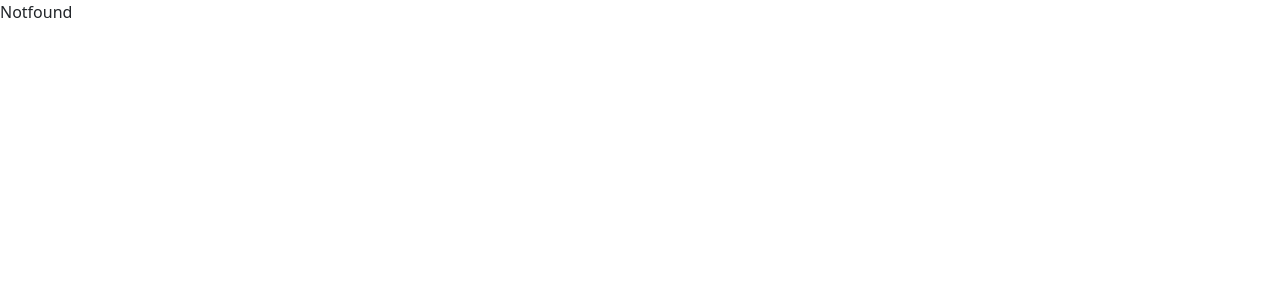
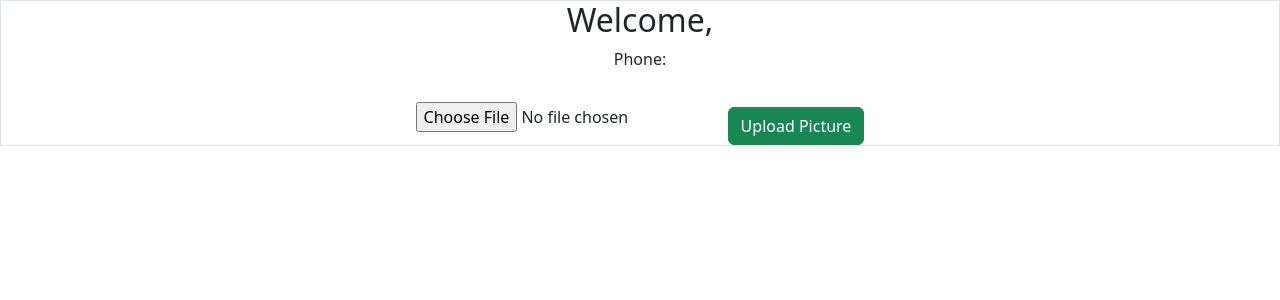
Before and after one commit to devtescode/Opay_Frontend, a React (Vite) app: page /upload in a window 1280 px wide. Shown: the top 300 px of the page. Built offline with nearby package versions, Linux system fonts and the light colour scheme.

Commit message:
update profile

```diff
--- a/src/App.jsx
+++ b/src/App.jsx
@@ -17,6 +17,7 @@ import TransactionDetails from './assets/components/TransactionDetailspage/Trans
 import TransactionDetailsBanks from './assets/components/TransactionDetailsBanks/TransactionDetailsBanks'
 import Addmoney from './assets/components/Addmoneypage/Addmoney'
 import Search from './assets/components/Searchpage/Search'
+import Uploadpicture from './assets/components/Uploadpicture/Uploadpicture'
 // import { useEffect, useState } from 'react'
 // import Opaypage from './assets/components/Opaypage'
 
@@ -58,6 +59,7 @@ function App() {
       <Route path='/addmoney' element={<Addmoney/>}/>
       {/* <Route path='/opay' element={<Opaypage/>}/> */}
       <Route path='/search' element={<Search/>}/>
+      <Route path='/upload' element={<Uploadpicture/>}/>
       <Route path='*' element={<Notfound/>}/>
     </Routes>
     </>
--- a/src/assets/components/BottomNavigation.jsx
+++ b/src/assets/components/BottomNavigation.jsx
@@ -15,6 +15,10 @@ const BottomNavigation = () => {
     localStorage.removeItem("token");
     localStorage.removeItem("selectedAccount");
     localStorage.removeItem("transferAmount");
+  }
+
+  const uploadPicture =()=>{
+    navigate("/upload")
   }
   return (
     <Navbar fixed="bottom" bg="white" className="border-top">
@@ -40,7 +44,7 @@ const BottomNavigation = () => {
           </span>
           <span className="small">Finance</span>
         </Nav.Link>
-        <Nav.Link className="d-flex flex-column align-items-center text-muted">
+        <Nav.Link className="d-flex flex-column align-items-center text-muted" onClick={uploadPicture}>
           <span className="fs-4">
             <CreditCard size={24} />
           </span>
--- /dev/null
+++ b/src/assets/components/Uploadpicture/Uploadpicture.jsx
@@ -0,0 +1,92 @@
+
+
+import { useEffect, useState } from 'react';
+import axios from 'axios';
+import { API_URLS } from '../../../../utils/apiConfig';
+
+const Uploadpicture = () => {
+    const [file, setFile] = useState(null);
+    const [username, setUsername] = useState('');
+    const [phoneNumber, setPhoneNumber] = useState('');
+    const [profilePicture, setProfilePicture] = useState('');
+    const [loading, setLoading] = useState(false);
+
+    // 🚀 Fetch user data from localStorage on page load
+    useEffect(() => {
+        const storedUser = localStorage.getItem('user');
+        if (storedUser) {
+            const parsedUser = JSON.parse(storedUser);
+            setUsername(parsedUser.username);
+            setPhoneNumber(parsedUser.phoneNumber);
+            setProfilePicture(parsedUser.profilePicture); // Also set the profile picture
+        }
+    }, []);
+
+    const handleUpload = async () => {
+        const userData = JSON.parse(localStorage.getItem('user'));
+        const userId = userData?.userId;
+        console.log(userId, "userId");
+
+        if (!file) {
+            alert('Please select a file first!');
+            return;
+        }
+
+        const formData = new FormData();
+        formData.append('image', file);
+        formData.append('userId', userId);
+
+        try {
+            setLoading(true); // Start loading
+            const response = await axios.post(API_URLS.getuserprofile, formData, {
+                headers: { 'Content-Type': 'multipart/form-data' },
+            });
+
+            console.log('Uploaded image URL:', response.data.url);
+
+            // Update localStorage
+            const updatedUserData = {
+                ...userData,
+                profilePicture: response.data.url,
+            };
+            localStorage.setItem('user', JSON.stringify(updatedUserData));
+
+            // Update frontend states immediately
+            setProfilePicture(response.data.url);
+
+            setFile(null);
+            alert('Profile picture updated successfully!');
+        } catch (error) {
+            console.error('Error uploading image:', error);
+            alert('Failed to upload image. Please try again.');
+        } finally {
+            setLoading(false); // End loading
+        }
+    };
+
+    return (
+        <>
+            <div className='border text-center' >
+                <h2>Welcome, {username}</h2>
+                <p>Phone: {phoneNumber}</p>
+
+                {profilePicture && (
+                    <img
+                        src={profilePicture}
+                        alt="Profile"
+                        style={{ width: '150px', height: '150px', borderRadius: '50%', objectFit: 'cover' }}
+                    />
+                )}
+
+                <div style={{ marginTop: '20px' }}>
+                    <input type="file" onChange={(e) => setFile(e.target.files[0])} />
+                    <button className='mt-3 btn btn-success' onClick={handleUpload} disabled={loading}>
+                        {loading ? 'Uploading...' : 'Upload Picture'}
+                    </button>
+                </div>
+            </div>
+        </>
+    );
+};
+
+export default Uploadpicture;
--- a/src/assets/components/UserLoginpage/UserLogin.jsx
+++ b/src/assets/components/UserLoginpage/UserLogin.jsx
@@ -15,6 +15,8 @@ const UserLogin = () => {
     const [phoneNumber, setPhoneNumber] = useState(''); // For storing phone number
     const navigate = useNavigate();
 
+    const userData = JSON.parse(localStorage.getItem('user'));
+    const profilePicture = userData?.profilePicture;
     useEffect(() => {
         // Retrieve the user data from localStorage
         const storedUser = localStorage.getItem('user');
@@ -80,12 +82,16 @@ const UserLogin = () => {
             <div className="text-center mb-4 mt-2">
                 <div className="position-relative d-inline-block mb-2">
                     <Image
-                        // src={LoginProfile}
-                        src='https://imgs.search.brave.com/bxCCyib87iQyOj5bfkpD7EJYOE_guuCNV5dH5-6folo/rs:fit:500:0:0:0/g:ce/aHR0cHM6Ly90NC5m/dGNkbi5uZXQvanBn/LzAxLzExLzY5LzIz/LzM2MF9GXzExMTY5/MjM0Nl9GbUZsc29W/NHBhcFRmbVV2OEhC/S0lHbTNtT1ZKeENW/My5qcGc'
+                        src={
+                            profilePicture
+                                ? profilePicture
+                                : "https://imgs.search.brave.com/bxCCyib87iQyOj5bfkpD7EJYOE_guuCNV5dH5-6folo/rs:fit:500:0:0:0/g:ce/aHR0cHM6Ly90NC5m/dGNkbi5uZXQvanBn/LzAxLzExLzY5LzIz/LzM2MF9GXzExMTY5/MjM0Nl9GbUZsc29W/NHBhcFRmbVV2OEhC/S0lHbTNtT1ZKeENW/My5qcGc"
+                        }
                         alt="Profile"
                         roundedCircle
                         style={{ width: '80px', height: '80px', objectFit: 'cover' }}
                     />
+
                 </div>
                 <h6 className="mb-4 mt-2 fs-3">
                     {username ? username : 'Welcome'}
--- a/utils/apiConfig.js
+++ b/utils/apiConfig.js
@@ -28,6 +28,7 @@ export const API_URLS = {
     getMoneyOut: (userId)=>`${baseURL}/useropay/getMoneyOut/${userId}`,
     updatemoneyout: `${baseURL}/useropay/updatemoneyout`,
     getrecentransactionsearch: (userId)=>`${baseURL}/useropay/getrecentransactionsearch/${userId}`,
+    getuserprofile: `${baseURL}/useropay/getuserprofile`
 
 
 };
```
